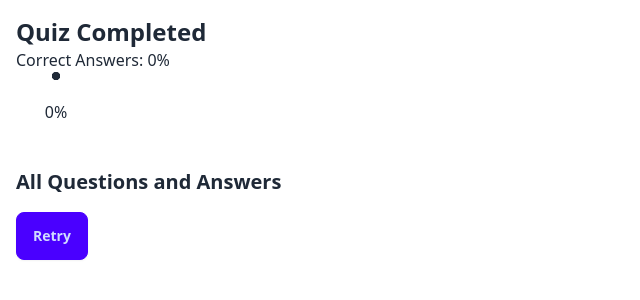
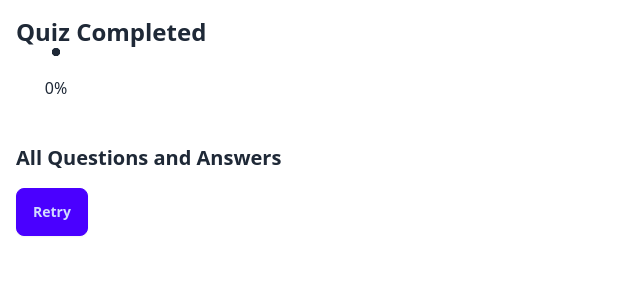
Before and after one commit to rutra8002/quizapp, a Flask app: page /end_screen in a window 1280 px wide. Shown: the top 300 px of the page, without its empty margins (0-640 px from the left). Run offline with Flask 3, Linux system fonts and the light colour scheme; some libraries are stand-ins or nearby versions.

Commit message:
removed useless thing

```diff
--- a/templates/quiz_completed.html
+++ b/templates/quiz_completed.html
@@ -9,7 +9,6 @@
 <body>
     <div class="container mx-auto p-4">
         <h1 class="text-2xl font-bold">Quiz Completed</h1>
-        <p>Correct Answers: {{ correct_percentage }}%</p>
         <div class="radial-progress" style="--value:{{ correct_percentage }};" role="progressbar">{{ correct_percentage }}%</div>
 
         <h2 class="text-xl font-bold mt-4">All Questions and Answers</h2>
```
